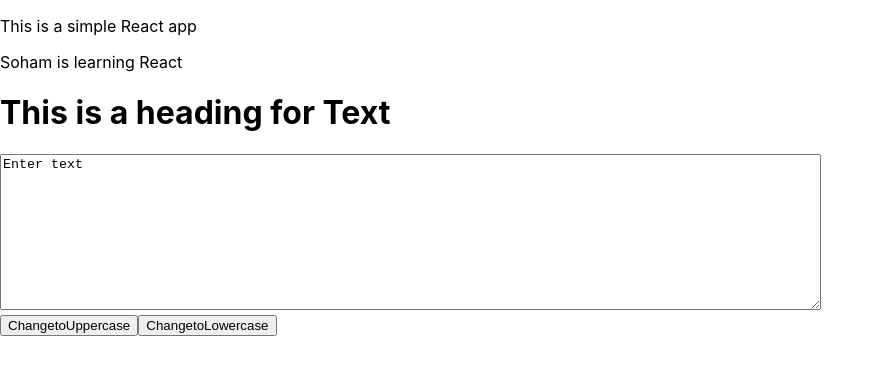
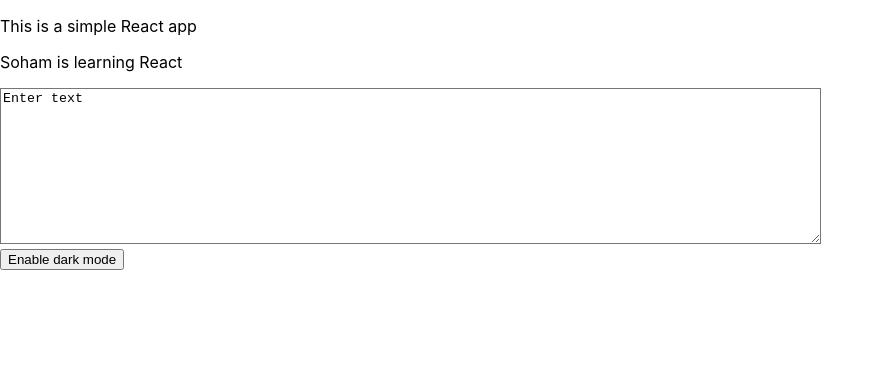
Before and after one commit to SohamDesai1/learn-react, a React (Create React App) app: page / in a window 1280 px wide. Shown: the top 374 px of the page, without its empty margins (0-884 px from the left). Built offline with nearby package versions, Linux system fonts and the light colour scheme.

Commit message:
Simple Darkmode

```diff
--- a/src/App.js
+++ b/src/App.js
@@ -1,4 +1,4 @@
-import  State  from "./components/State";
+import  Darkmode  from "./components/Darkmode";
  let a = 'Soham';
 function App() {
   return (
@@ -6,7 +6,7 @@
       <p>This is a simple React app</p>
       <p>{a} is learning React</p>
     </div>
-    <State heading = 'Text'/>
+    <Darkmode/>
     </>
 
   );
--- /dev/null
+++ b/src/components/Darkmode.js
@@ -0,0 +1,35 @@
+import React, { useState } from "react";
+
+export default function Darkmode() {
+  const [text, setText] = useState("Enter text");
+
+  const handle = (e) => {
+    console.log("It was handled");
+    setText(e.target.value);
+  };
+
+  const [darkmode, setDarkmode] = useState({
+    darkmode: false,
+    color :  "white",
+  });
+  const toggleDarkmode = () => {
+    setDarkmode({
+      darkmode: !darkmode.darkmode,
+      color: darkmode.darkmode ? "white" : "black",
+    });
+  }
+
+  return (
+    <div>
+      <textarea
+        name="Text"
+        cols="100"
+        rows="10"
+        value={text}
+        onChange={handle}
+        style={{backgroundColor: darkmode.color}}
+      ></textarea>
+      <div><button onClick={toggleDarkmode}>Enable dark mode</button></div>
+    </div>
+  );
+}
```
